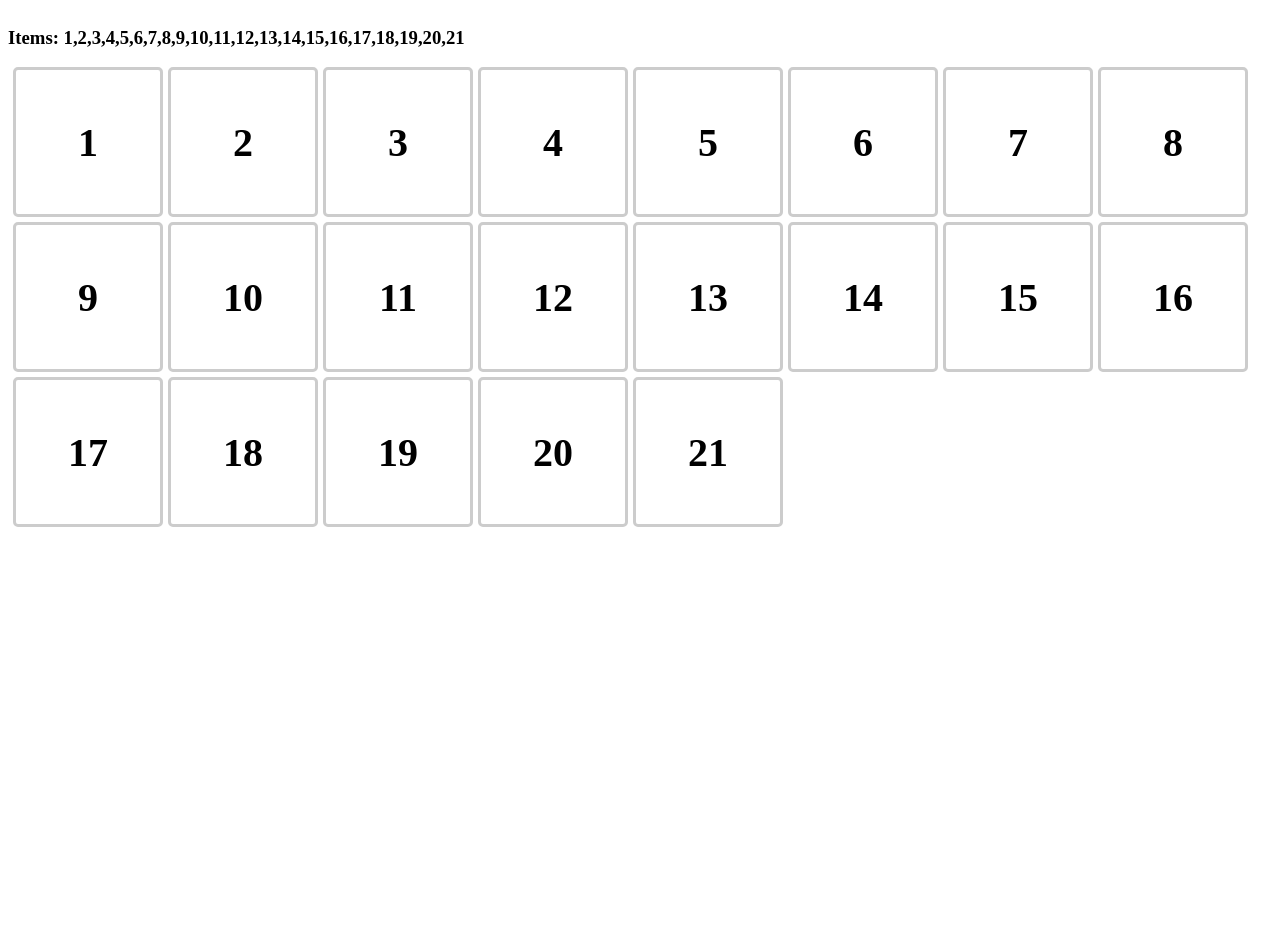
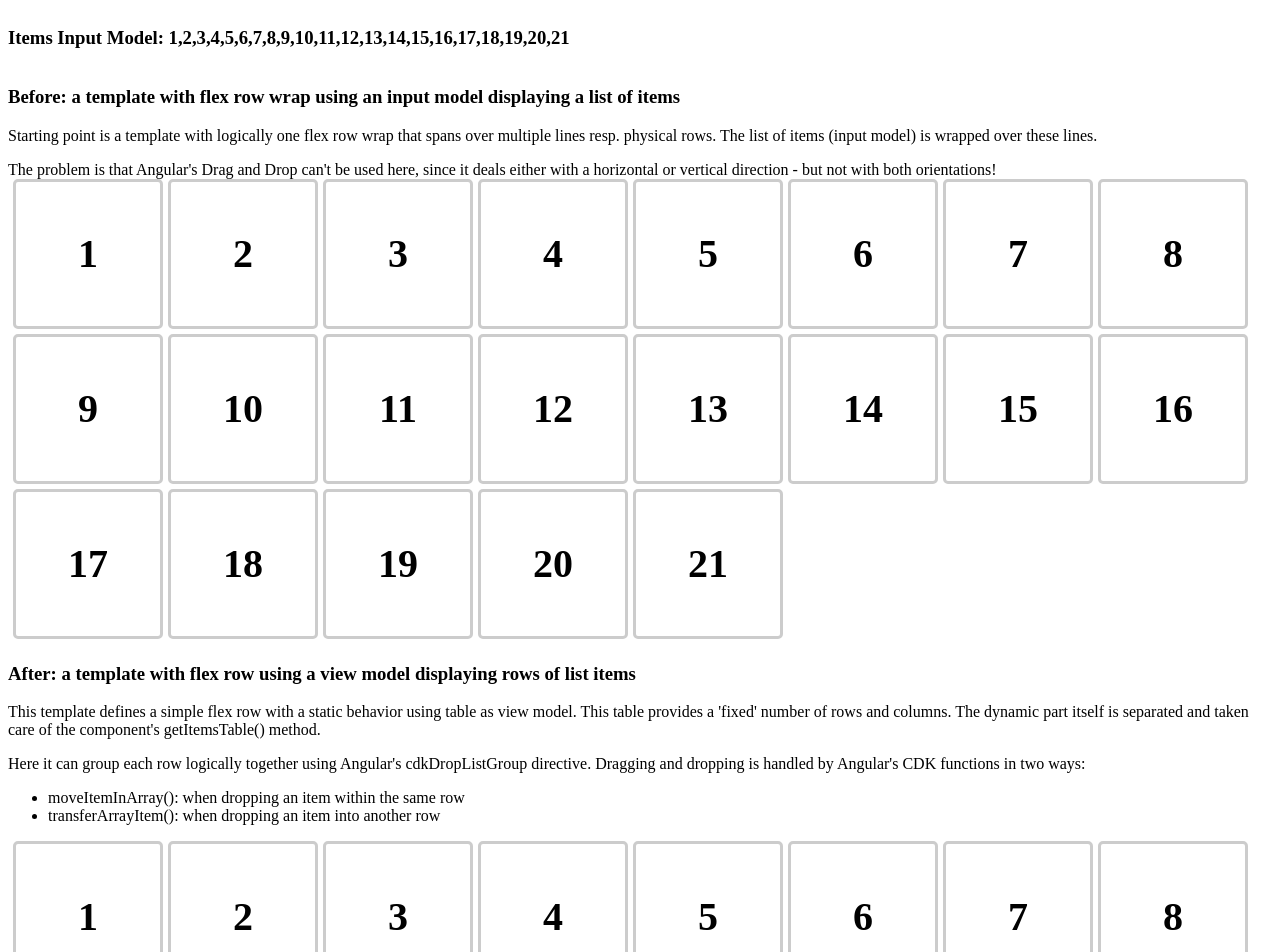
Before and after one commit to taitruong/angular-drag-n-drop-mixed-orientation-example, an Angular app: page / in a window 1280 px wide. Shown: the top 952 px of the page. Before the commit the page ends 800 px from the top, so only its background shows below. Built offline with nearby package versions, Linux system fonts and the light colour scheme.

Commit message:
add non-working and working example to template

```diff
--- a/src/app/app.component.html
+++ b/src/app/app.component.html
@@ -1,17 +1,61 @@
 <div fxLayout="row">
-  <h3>Items: {{ items }}</h3>
+  <h3>Items Input Model: {{ items }}</h3>
 </div>
-<div #rowLayout fxLayout="row wrap" cdkDropListGroup>
-  <!-- based on row layout's width and item box width, columns per row can be calculated and a items table matrix is initialized-->
+<!-- This doesn't work -->
+<h3>
+  Before: a template with flex row wrap using an input model displaying a list
+  of items
+</h3>
+<p>
+  Starting point is a template with logically one flex row wrap that spans over
+  multiple lines resp. physical rows. The list of items (input model) is wrapped
+  over these lines.
+</p>
+<div>
+  The problem is that Angular's Drag and Drop can't be used here, since it deals
+  either with a horizontal or vertical direction - but not with both
+  orientations!
+</div>
+<div fxLayout="row wrap" cdkDropList>
+  <div *ngFor="let item of items" cdkDrag>
+    <div class="drag-placeholder" *cdkDragPlaceholder></div>
+    <div fxLayoutAlign="center center" class="item-box">{{ item }}</div>
+  </div>
+</div>
+<!-- This works-->
+<h3>
+  After: a template with flex row using a view model displaying rows of list
+  items
+</h3>
+<p>
+  This template defines a simple flex row with a static behavior using table as
+  view model. This table provides a 'fixed' number of rows and columns. The
+  dynamic part itself is separated and taken care of the component's
+  getItemsTable() method.
+</p>
+<div>
+  Here it can group each row logically together using Angular's cdkDropListGroup
+  directive. Dragging and dropping is handled by Angular's CDK functions in two
+  ways:
+  <ul>
+    <li>moveItemInArray(): when dropping an item within the same row</li>
+    <li>transferArrayItem(): when dropping an item into another row</li>
+  </ul>
+</div>
+<div #rowLayout cdkDropListGroup>
+  <!-- Based on the width of template reference #rowLayout' and item box width,
+       columns per row can be calculated and a items table matrix is initialized-->
   <div
+    fxLayout="row"
     *ngFor="let itemsRow of getItemsTable(rowLayout)"
     cdkDropList
     cdkDropListOrientation="horizontal"
     [cdkDropListData]="itemsRow"
     (cdkDropListDropped)="reorderDroppedItem($event)"
   >
-    <!-- drop reorders items and recalculates table matrix-->
-    <div fxFlex="grow" *ngFor="let item of itemsRow" cdkDrag>
+    <!-- Component.reorderDroppedItem():
+         reorders table/view model, update input model, and resize table matrix-->
+    <div *ngFor="let item of itemsRow" cdkDrag>
       <div class="drag-placeholder" *cdkDragPlaceholder></div>
       <div fxLayoutAlign="center center" class="item-box">{{ item }}</div>
     </div>
```
